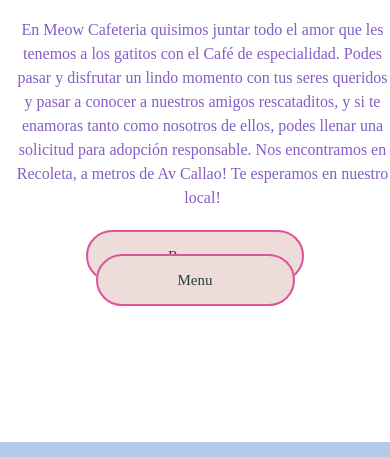
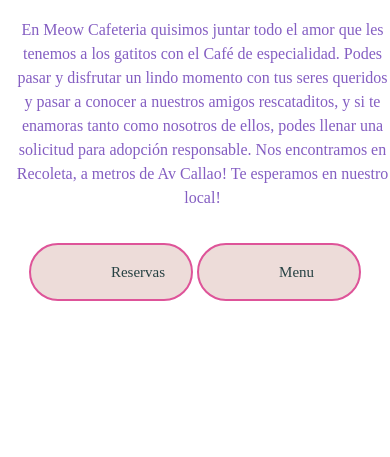
Before and after one commit to natacccha/meowcafeteria, a website: page index.html in a window 390 px wide. Shown: the part 387-844 px from the top of the page. Drawn offline with nearby package versions, Linux system fonts and the light colour scheme; a web font is replaced by a local one.

Commit message:
cambios botones principales en media query 480

```diff
--- a/scss/styles.scss
+++ b/scss/styles.scss
@@ -645,7 +645,7 @@
         margin-bottom: 15px;
         width: 80px;
         padding: 16px 80px;
-        display: unset;
+        display: inline-block;
 
     }
 
```
Also changed, not shown: css/styles.css.
